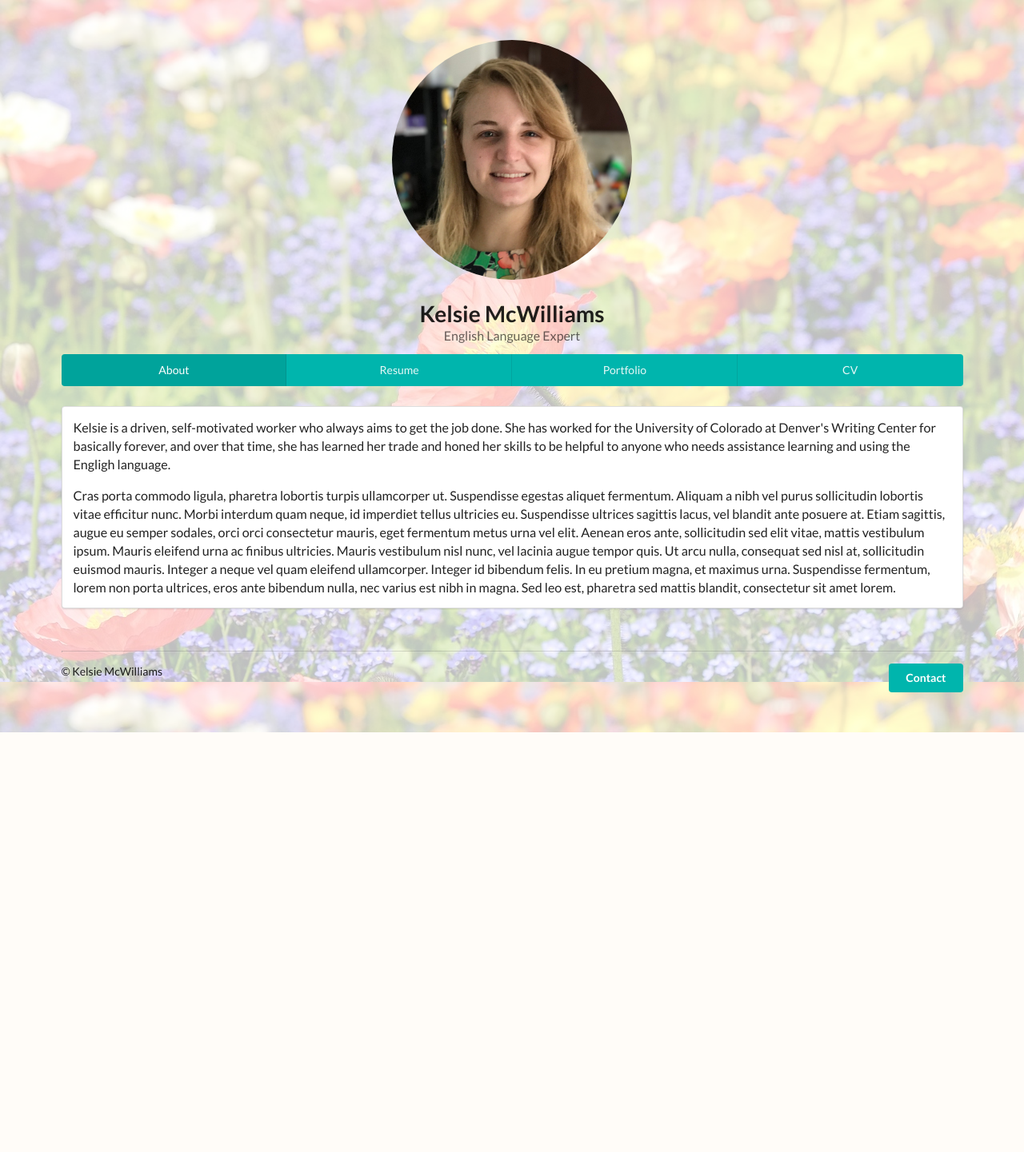
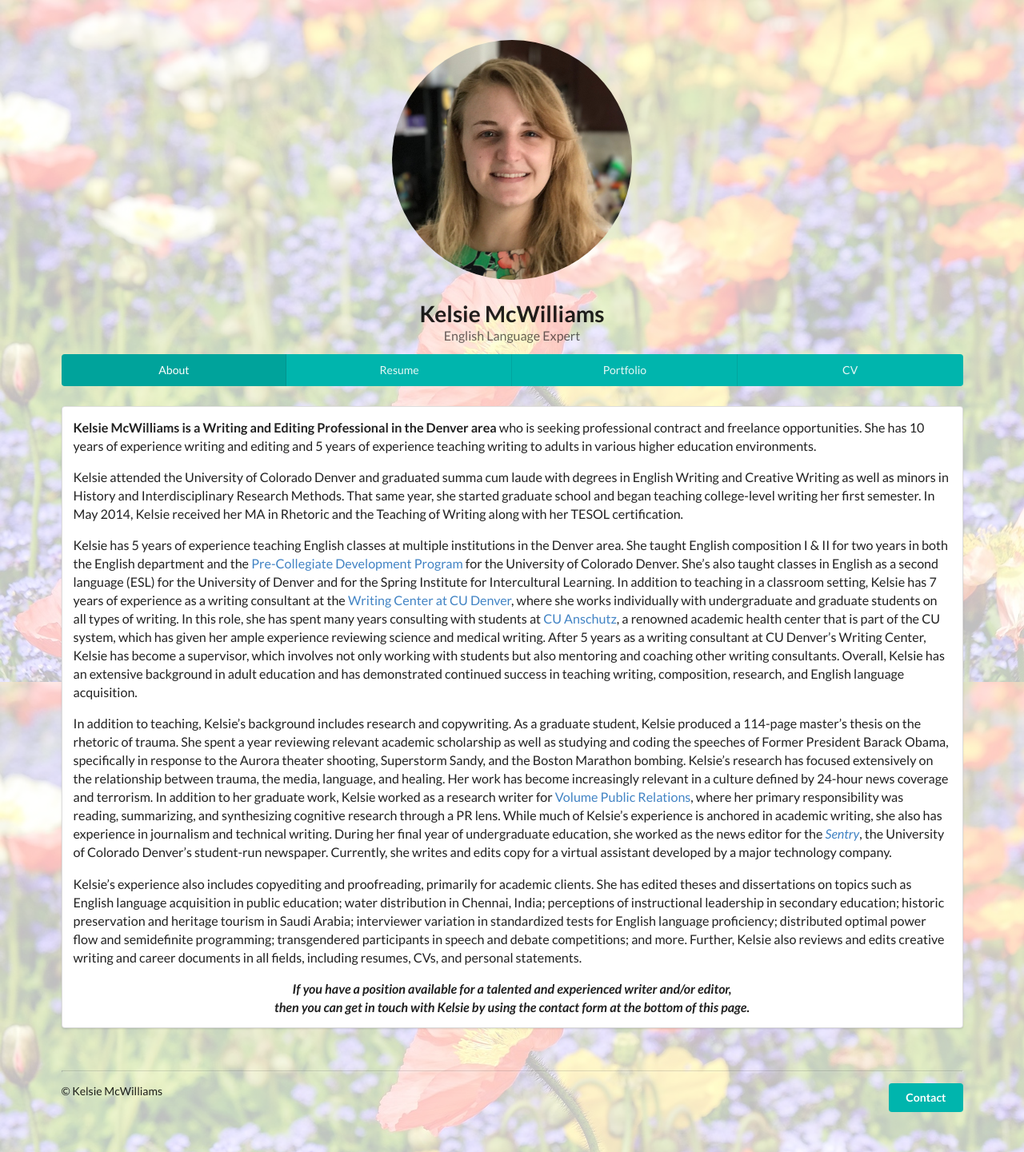
Before and after one commit to Alamantus/kelsiemcwilliams.com, a PHP site: page / in a window 1280 px wide. Shown: the whole page at 80% size. Before the commit the page ends 916 px from the top, so only its background shows below. Run offline with PHP 8.4, Linux system fonts and the light colour scheme.

Commit message:
Add bio to About page

```diff
--- a/css/custom.css
+++ b/css/custom.css
@@ -8,6 +8,10 @@ body {
 
 a {
   word-wrap: break-word;
+}
+
+p.center.aligned {
+  text-align: center;
 }
 
 #page-content {
--- a/index.html
+++ b/index.html
@@ -64,11 +64,58 @@
     <section id="content" class="ui container">
       <article id="about" class="ui segment">
         <p>
-          Kelsie is a driven, self-motivated worker who always aims to get the job done. She has worked for the University of Colorado at Denver's Writing Center for basically forever, and over that time, she has learned her trade and honed her skills to be helpful to anyone who needs assistance learning and using the Engligh language.
+          <strong>Kelsie McWilliams is a Writing and Editing Professional in the Denver area</strong> who is seeking professional
+          contract and freelance opportunities. She has 10 years of experience writing and editing and 5 years of
+          experience teaching writing to adults in various higher education environments.
         </p>
-
         <p>
-          Cras porta commodo ligula, pharetra lobortis turpis ullamcorper ut. Suspendisse egestas aliquet fermentum. Aliquam a nibh vel purus sollicitudin lobortis vitae efficitur nunc. Morbi interdum quam neque, id imperdiet tellus ultricies eu. Suspendisse ultrices sagittis lacus, vel blandit ante posuere at. Etiam sagittis, augue eu semper sodales, orci orci consectetur mauris, eget fermentum metus urna vel elit. Aenean eros ante, sollicitudin sed elit vitae, mattis vestibulum ipsum. Mauris eleifend urna ac finibus ultricies. Mauris vestibulum nisl nunc, vel lacinia augue tempor quis. Ut arcu nulla, consequat sed nisl at, sollicitudin euismod mauris. Integer a neque vel quam eleifend ullamcorper. Integer id bibendum felis. In eu pretium magna, et maximus urna. Suspendisse fermentum, lorem non porta ultrices, eros ante bibendum nulla, nec varius est nibh in magna. Sed leo est, pharetra sed mattis blandit, consectetur sit amet lorem.
+          Kelsie attended the University of Colorado Denver and graduated summa cum laude with degrees in English
+          Writing and Creative Writing as well as minors in History and Interdisciplinary Research Methods. That
+          same year, she started graduate school and began teaching college-level writing her first semester. In
+          May 2014, Kelsie received her MA in Rhetoric and the Teaching of Writing along with her TESOL certification.
+        </p>
+        <p>
+          Kelsie has 5 years of experience teaching English classes at multiple institutions in the Denver area.
+          She taught English composition I &amp; II for two years in both the English department and the
+          <a href="http://www.ucdenver.edu/academics/degrees/pre-collegiate/PreCollegiateDevelopmentProgram/Pages/default.aspx" target="_blank">Pre-Collegiate Development Program</a> for the University of Colorado Denver.
+          She&rsquo;s also taught classes in English as a second language (ESL) for the University of Denver and
+          for the Spring Institute for Intercultural Learning. In addition to teaching in a classroom setting, Kelsie
+          has 7 years of experience as a writing consultant at the <a href="http://www.ucdenver.edu/academics/colleges/CLAS/Centers/writing/Pages/TheWritingCenter.aspx" target="_blank">Writing Center at CU Denver</a>,
+          where she works individually with undergraduate and graduate students on all types of writing. In this role,
+          she has spent many years consulting with students at <a href="http://www.ucdenver.edu/anschutz/Pages/landing.aspx" target="_blank">CU Anschutz</a>,
+          a renowned academic health center that is part of the CU system, which has given her ample experience reviewing
+          science and medical writing. After 5 years as a writing consultant at CU Denver&rsquo;s Writing Center, Kelsie
+          has become a supervisor, which involves not only working with students but also mentoring and coaching other
+          writing consultants. Overall, Kelsie has an extensive background in adult education and has demonstrated
+          continued success in teaching writing, composition, research, and English language acquisition.
+        </p>
+        <p>
+          In addition to teaching, Kelsie&rsquo;s background includes research and copywriting. As a graduate
+          student, Kelsie produced a 114-page master&rsquo;s thesis on the rhetoric of trauma. She spent a year
+          reviewing relevant academic scholarship as well as studying and coding the speeches of Former President
+          Barack Obama, specifically in response to the Aurora theater shooting, Superstorm Sandy, and the Boston
+          Marathon bombing. Kelsie&rsquo;s research has focused extensively on the relationship between trauma,
+          the media, language, and healing. Her work has become increasingly relevant in a culture defined by
+          24-hour news coverage and terrorism. In addition to her graduate work, Kelsie worked as a research writer
+          for <a href="http://volumepr.com/" target="_blank">Volume Public Relations</a>, where her primary responsibility was reading,
+          summarizing, and synthesizing cognitive research through a PR lens. While much of Kelsie&rsquo;s experience
+          is anchored in academic writing, she also has experience in journalism and technical writing. During her
+          final year of undergraduate education, she worked as the news editor for the <a href="http://cu-sentry.com/" target="_blank"><em>Sentry</em></a>,
+          the University of Colorado Denver&rsquo;s student-run newspaper. Currently, she writes and edits copy for a virtual
+          assistant developed by a major technology company.
+        </p>
+        <p>
+          Kelsie&rsquo;s experience also includes copyediting and proofreading, primarily for academic clients. She
+          has edited theses and dissertations on topics such as English language acquisition in public education;
+          water distribution in Chennai, India; perceptions of instructional leadership in secondary education;
+          historic preservation and heritage tourism in Saudi Arabia; interviewer variation in standardized tests
+          for English language proficiency; distributed optimal power flow and semidefinite programming; transgendered
+          participants in speech and debate competitions; and more. Further, Kelsie also reviews and edits creative
+          writing and career documents in all fields, including resumes, CVs, and personal statements.
+        </p>
+        <p class="center aligned">
+          <strong><em>If you have a position available for a talented and experienced writer and/or editor,<br>
+          then you can get in touch with Kelsie by using the contact form at the bottom of this page.</em></strong>
         </p>
       </article>
 
```
